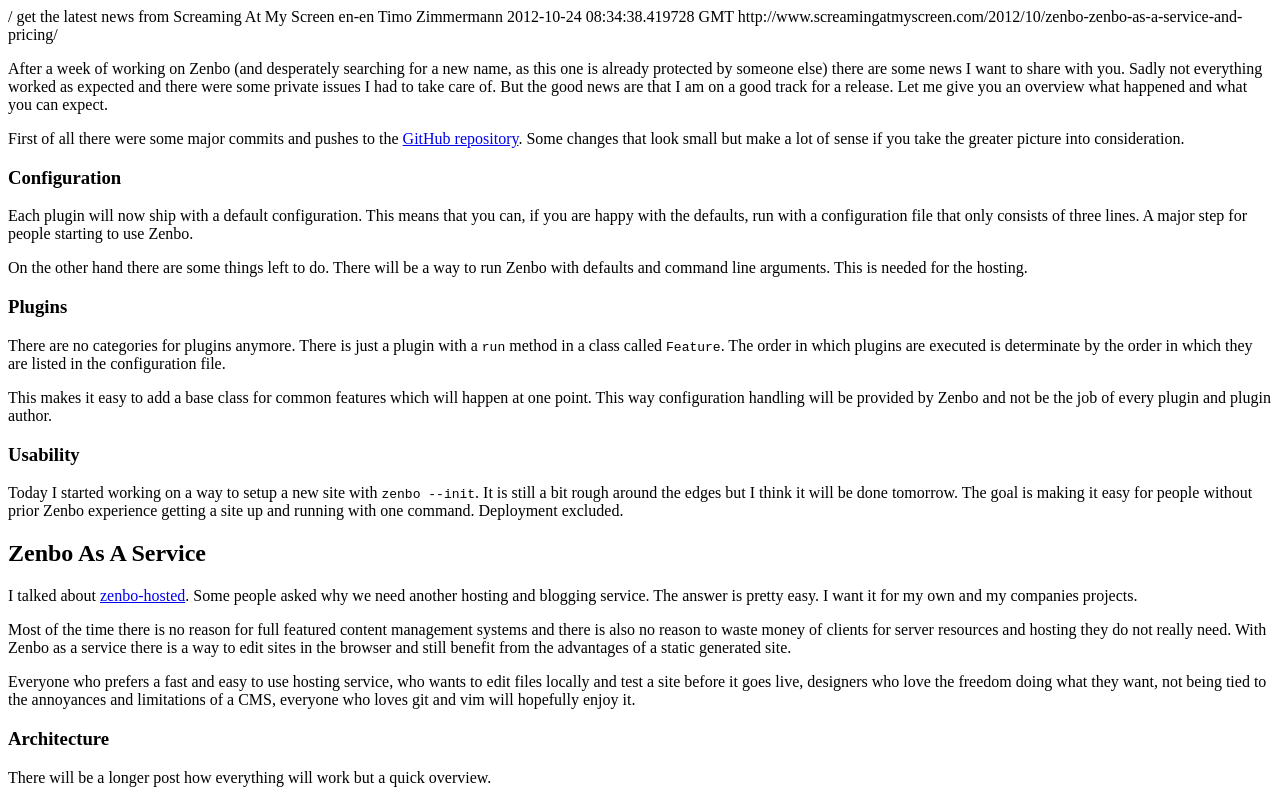
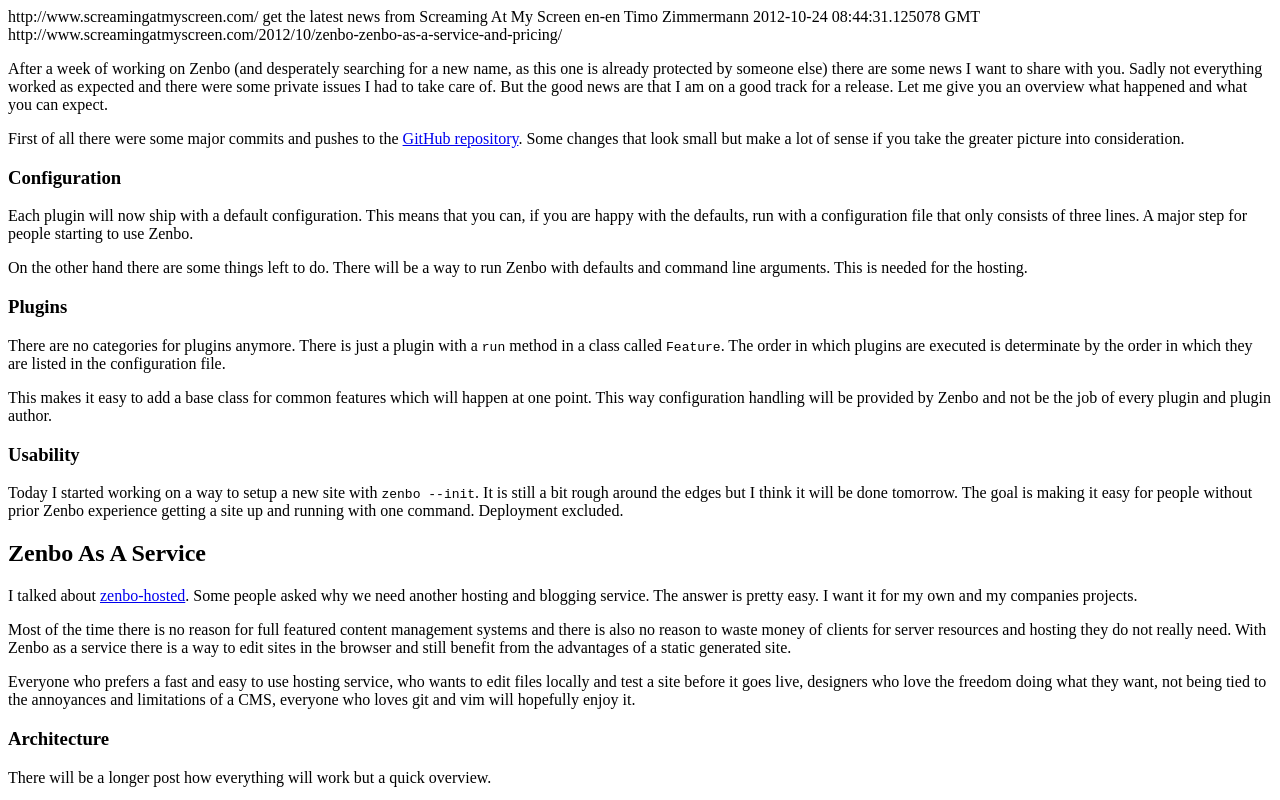
Before and after one commit to fallenhitokiri/screamingatmyscreen.com, a plain HTML site: page site/feed/index.html in a window 1280 px wide. Shown: the top 800 px of the page. Drawn offline with Linux system fonts and the light colour scheme.

Commit message:
2012-10-24 08:44:30.988208

```diff
--- a/site/feed/index.html
+++ b/site/feed/index.html
@@ -4,11 +4,11 @@
 
     <channel>
         <title>Timo Zimmermann</title>
-        <link>/</link>
+        <link>http://www.screamingatmyscreen.com/</link>
         <description>get the latest news from Screaming At My Screen</description>
         <language>en-en</language>
         <copyright>Timo Zimmermann</copyright>
-        <pubDate>2012-10-24 08:34:38.419728 GMT</pubDate>
+        <pubDate>2012-10-24 08:44:31.125078 GMT</pubDate>
 
 
 
```
